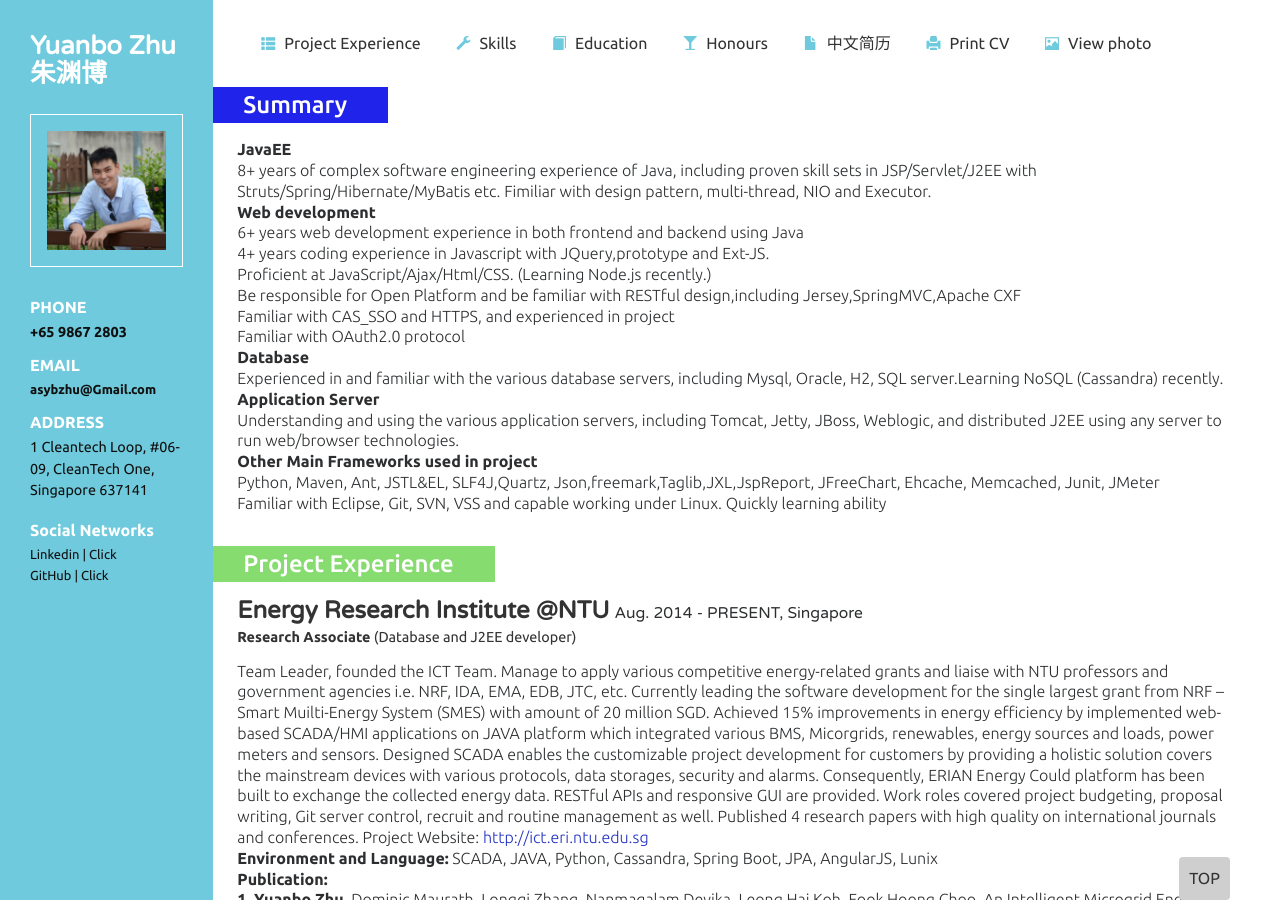
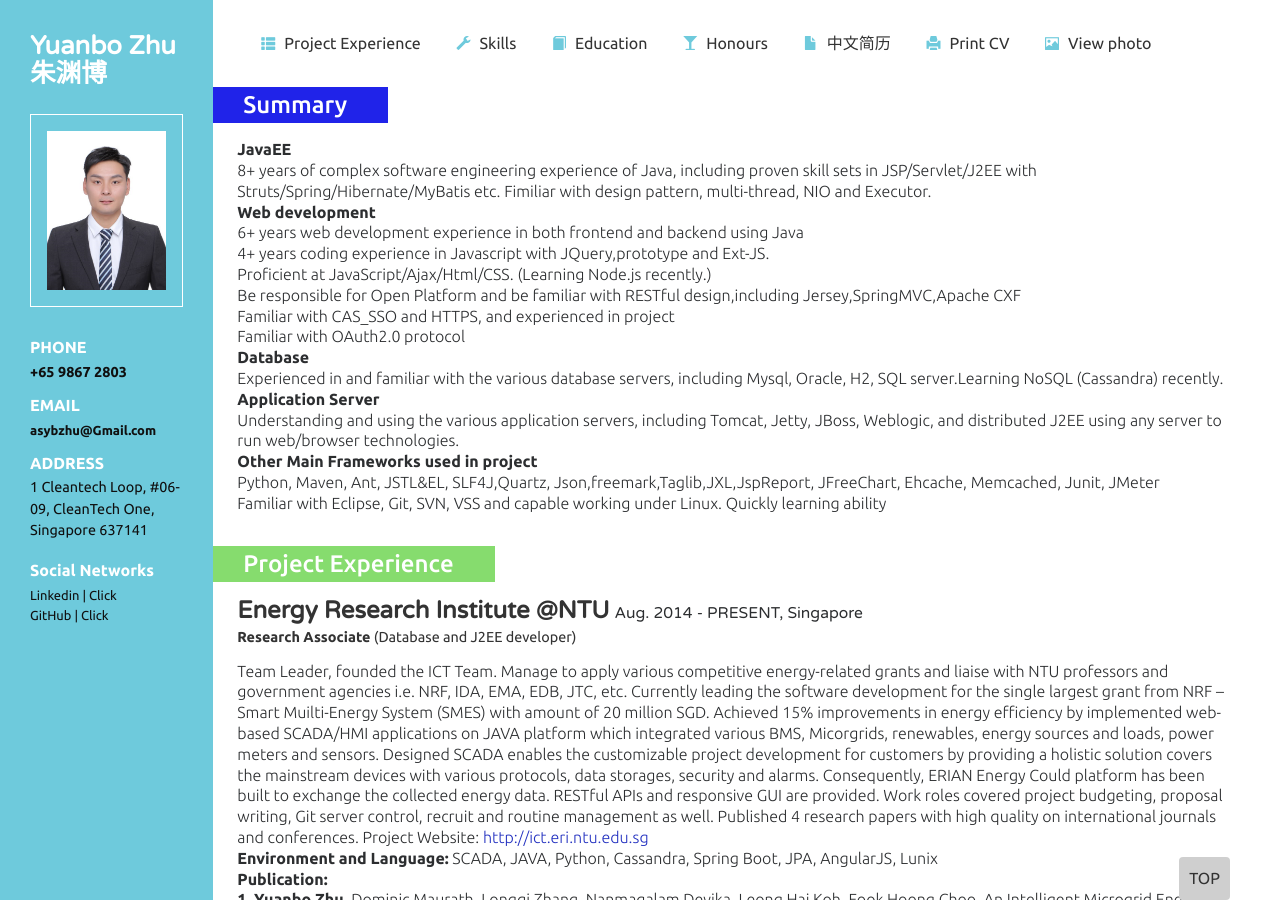
Before and after one commit to freerambo/freerambo.github.io, a Jekyll site: the page built from portfolio/index.html, in a window 1280 px wide and 900 px high. Built offline with Jekyll 4.4.1, drawn with Linux system fonts in a browser that asks for light colours; nearby versions of some CDN libraries; library files that are not in the unit come from our copies.

Commit message:
update personal phote

```diff
--- a/portfolio/index.html
+++ b/portfolio/index.html
@@ -32,7 +32,7 @@ layout: cv
 <div class="col-sm-3 col-md-2 sidebar">
 		 <div class="sidebar_top">
 			 <h1>Yuanbo Zhu 朱渊博</h1>
-			 <img src="images/avt.png" alt=""/>
+			 <img src="images/avt2.png" alt=""/>
 		 </div>
 		<div class="details">
 			 <h3>PHONE</h3>
```
Also changed, not shown: portfolio/images/avt2.png (added).
